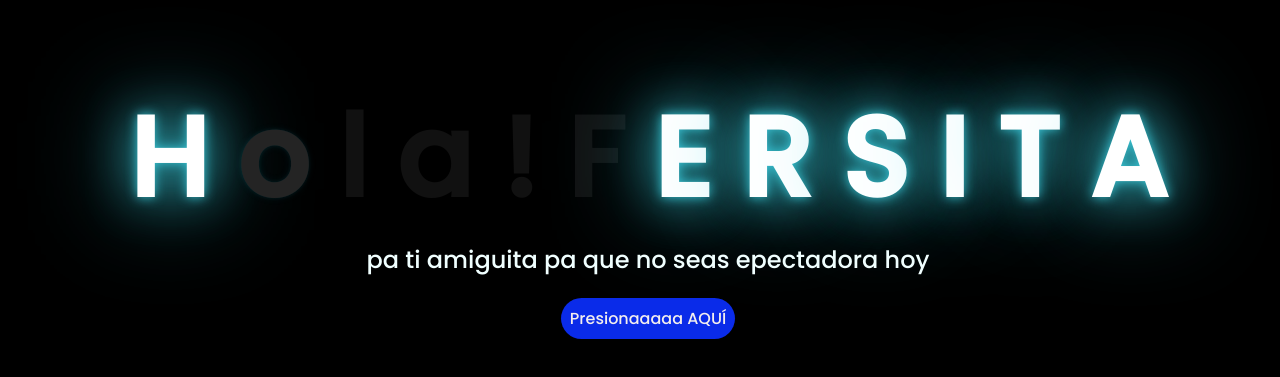
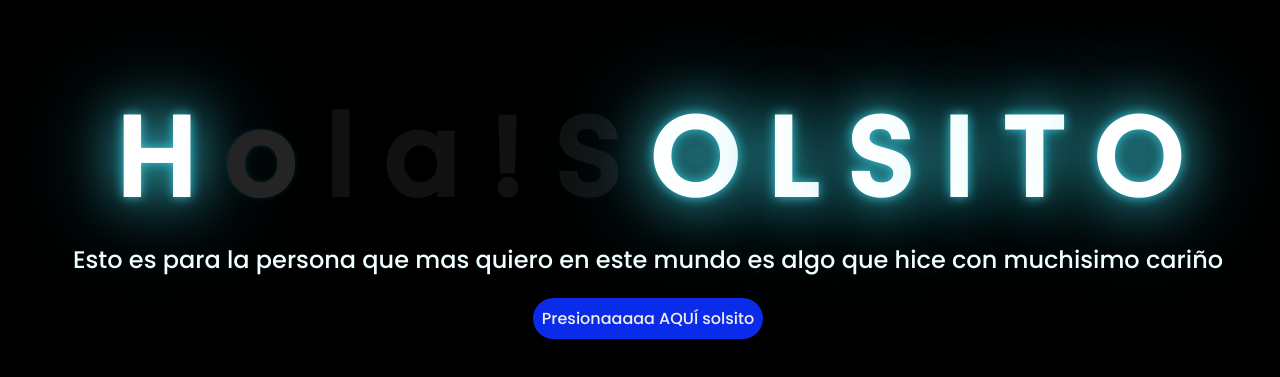
Before and after one commit to Druxblo/Flores-Amarillas, a plain HTML site: page index.html in a window 1280 px wide. Shown: the part 129-506 px from the top of the page. Drawn offline with Linux system fonts and the light colour scheme.

Commit message:
Update index.html

```diff
--- a/index.html
+++ b/index.html
@@ -7,7 +7,7 @@
     <meta name="viewport" content="width=device-width, initial-scale=1.0">
     <link rel="stylesheet" href="style.css">
     <link rel="icon" href="flowers.png" type="x-icon">
-    <title>Flowers</title>
+    <title>Flores</title>
 </head>
 
 <body>
@@ -17,20 +17,20 @@
         <span>l</span>
         <span>a</span>
         <span>!</span>
-        <span>F</span>
-        <span>E</span>
-        <span>R</span>
+        <span>S</span>
+        <span>O</span>
+        <span>L</span>
         <span>S</span>
         <span>I</span>
         <span>T</span>
-        <span>A</span>
+        <span>O</span>
     </div>
     <div class="description">
-        <span>pa ti amiguita pa que no seas epectadora hoy</span>
+        <span>Esto es para la persona que mas quiero en este mundo es algo que hice con muchisimo cariño</span>
     </div>
     <div class="button">
         <button class="botones">
-            <a href="flower.html" style="color: #f3eeee;">Presionaaaaa AQUÍ</a>
+            <a href="flower.html" style="color: #f3eeee;">Presionaaaaa AQUÍ solsito</a>
         </button>
     </div>
 
```
